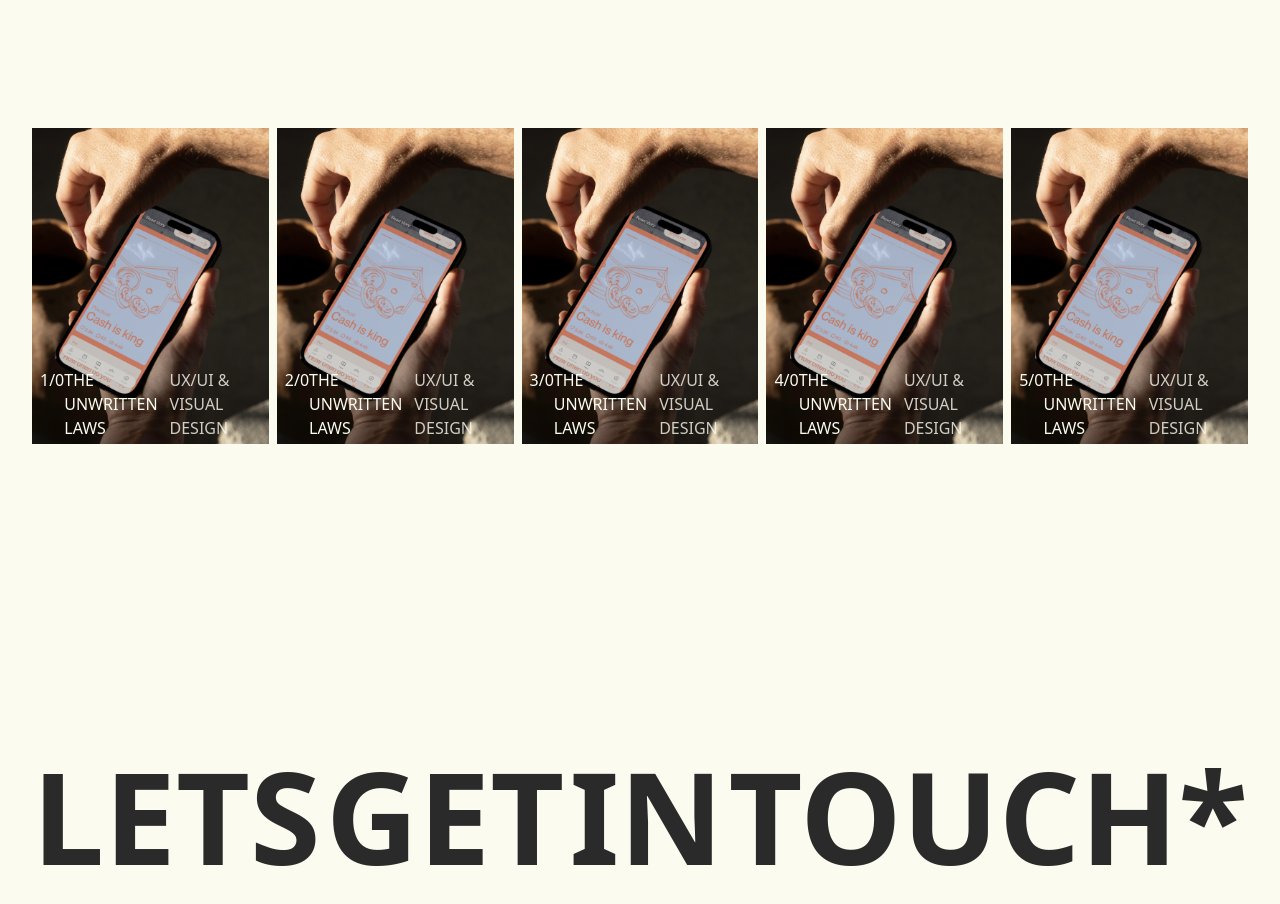
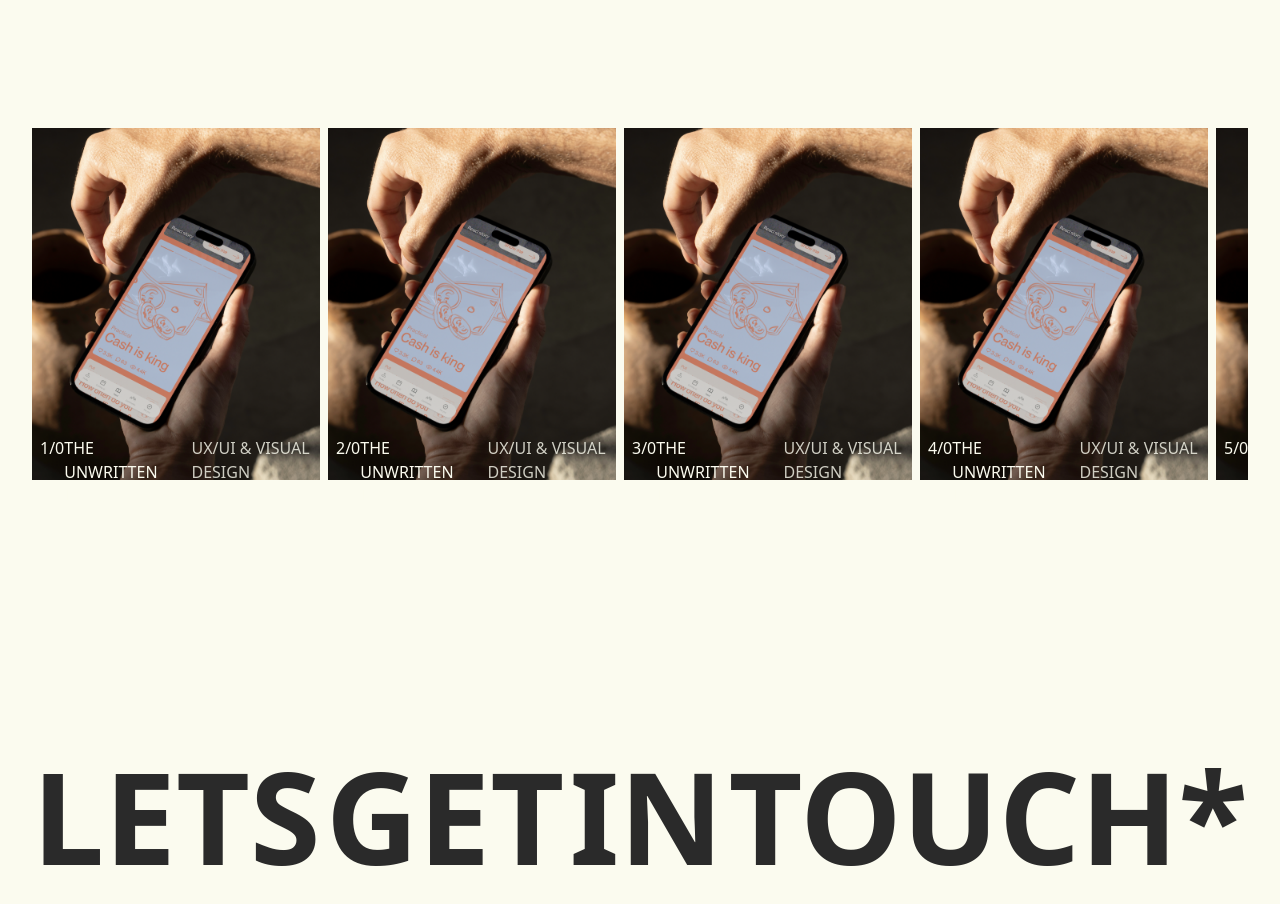
Before and after one commit to EmileKost/portfolio-bente, a Next.js app in the folder app/: page / in a window 1280 px wide. Shown: the part 880-1784 px from the top of the page. Built offline with nearby package versions, Linux system fonts and the light colour scheme.

Commit message:
fix: styling

```diff
--- a/app/src/app/(app)/_components/ProjectCard.tsx
+++ b/app/src/app/(app)/_components/ProjectCard.tsx
@@ -24,15 +24,15 @@ export const ProjectCard = forwardRef(function ProjectCard(
 	return (
 		<Link
 			ref={ref}
-			href={`/projects/${url}`}>
+			href={`/projects/${url}`}
+			className={twMerge("aspect-[3/4] relative cursor-none", className)}>
 			<div
 				ref={containerRef}
 				onMouseMove={(e) => {
 					handleMousePosition(e, containerRef, setPosition);
 					setIsHovering(true);
 				}}
-				onMouseLeave={() => setIsHovering(false)}
-				className={twMerge("aspect-[3/4] relative cursor-none", className)}>
+				onMouseLeave={() => setIsHovering(false)}>
 				<Media
 					image={image}
 					video={video}
```
